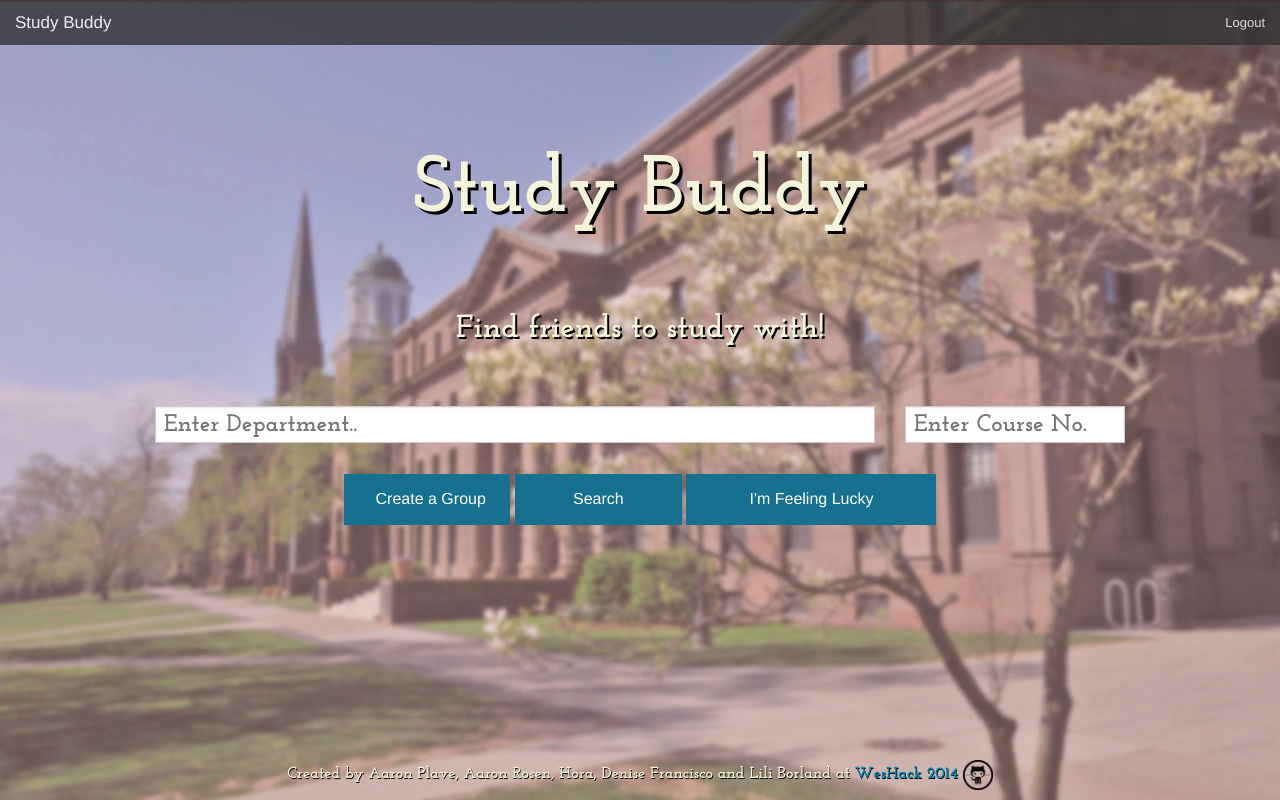
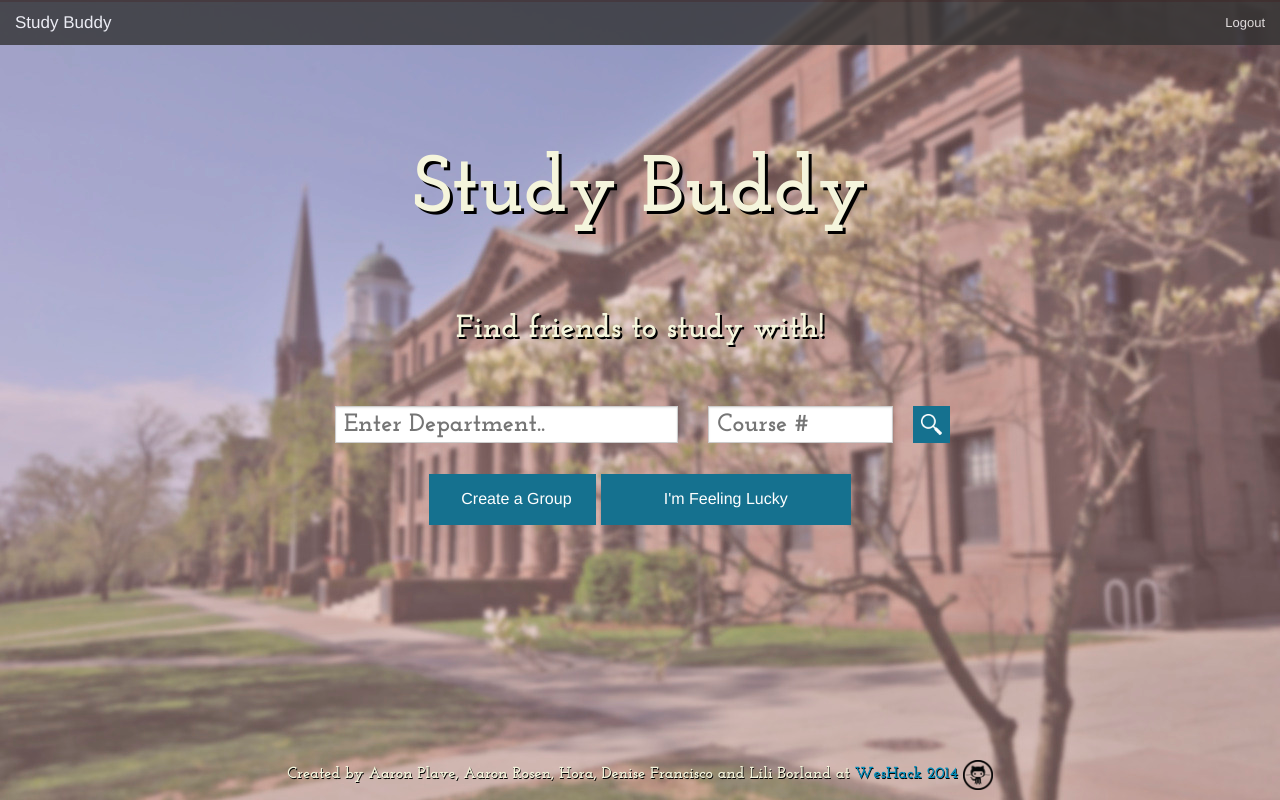
Before and after one commit to weshack/study_buddy, a Flask app: page /home in a window 1280 px wide. Run offline with Flask 2, Linux system fonts and the light colour scheme; some libraries are stand-ins or nearby versions.

Commit message:
changed appearance of home page

```diff
--- a/static/css/styles.css
+++ b/static/css/styles.css
@@ -64,7 +64,7 @@ body {
     visibility: hidden;
 }
 .ui-menu-item:hover{
-    background-color: #99Di6FF;
+    background-color: #99D6FF;
 
 }
 
@@ -123,6 +123,10 @@ nav.top-bar {
 #text-input {
     margin-bottom: 15px;
     text-align: center;
+    width: 50%;
+
+
+
 }
 
 #text-input input{
@@ -130,11 +134,22 @@ nav.top-bar {
     padding-top: 8px;
     padding-bottom: 8px;
     padding-left: 8px;
-    font-size: 24px;
+    padding-right: 8px;
+    font-size: 25px;
     margin-left: auto;
     margin-right: auto;
 }
 
+#search-button {
+    width: 50px !important;
+    height: 50px !important;
+    padding-left: 3px;
+}
+
+#find {
+    height: 37px !important;
+    width: 37px !important;
+}
 
 #searchresults{
     width: 80%;
@@ -194,6 +209,10 @@ nav.top-bar {
     margin-top: 7px;
 }
 
+#course {
+    width: 33.5%;
+}
+
 
 
 #page-header{
@@ -247,7 +266,8 @@ nav.top-bar {
 }
 
 *{
-    margin: 0;
+    margin: 0px;
+
 }
 
 html, body {
--- a/static/html/index.html
+++ b/static/html/index.html
@@ -38,16 +38,19 @@
         </div>
 
         <div id="text-input" class="row">
-            <div class="large-9 columns">
+            <div class="large-7 columns">
                 <input type="text" id="studysearch" placeholder="Enter Department.."/>
             </div>
-            <div class="large-3 columns">
-                <input type="text" id="course-search" placeholder="Enter Course No."/>
+            <div class="large-3 columns" id="course">
+                <input type="text" id="course-search" placeholder="Course # "/>
+            </div>
+            <div class="large-2 columns" style="text-align: center;" id="search-button">
+                <input type="image" value="Search" class="button small-2 small-centered columns" id="find" src="css/magnifying_glass.png">
             </div>
         </div>
         <div class="row small-centered" id="front-page-buttons">
             <input type="submit" value="Create a Group" id="create" class="button small-2 small-centered columns">
-            <input type="submit" value="Search" class="button small-2 small-centered columns" id="find">
+
             <input type="submit" value="I'm Feeling Lucky" id="lucky" class="button small-3 small-centered columns">
         </div>
 
```
Also changed, not shown: static/js/create.js (+8 -1 lines), static/css/magnifying_glass.png (added).
